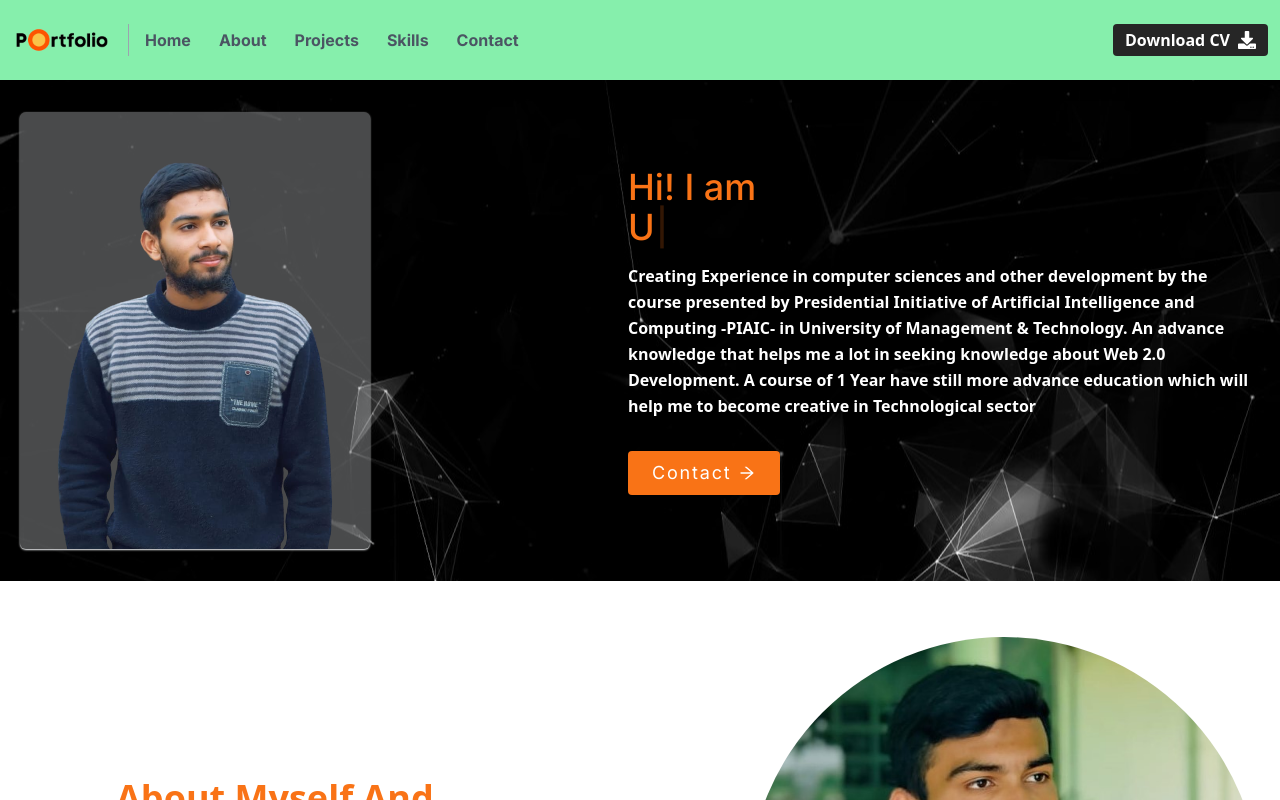
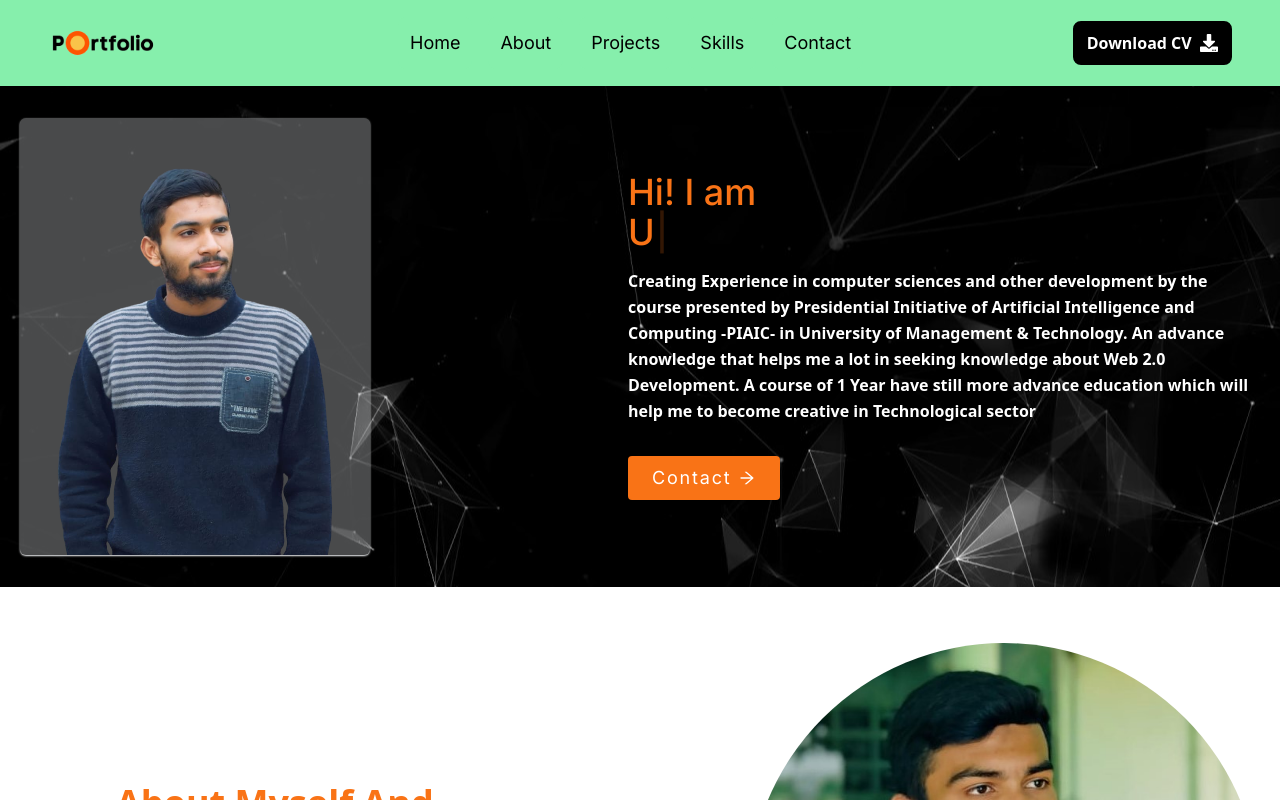
Before and after one commit to m-anas44/my-portfolio, a Next.js app: page / in a window 1280 px wide. Shown: the top 800 px of the page. Built offline with nearby package versions, Linux system fonts and the light colour scheme.

Commit message:
new NavBar

```diff
--- a/src/app/components/navbar.tsx
+++ b/src/app/components/navbar.tsx
@@ -1,49 +1,76 @@
+"use client";
 import Image from 'next/image';
 import Link from 'next/link';
-import React from 'react'
+import React, { useState } from 'react'
 import { FaDownload } from 'react-icons/fa';
 import logo from '/public/assets/images/logo-p.png'
+import { AiOutlineClose, AiOutlineMenu } from 'react-icons/ai';
 
 const Navbar = () => {
+    const [isOpen, setIsOpen] = useState(false)
     return (
-        <div className='bg-green-300 z-50 sticky top-0 shadow-lg'>
-            <header className="text-gray-600 body-font">
-                <div className="container mx-auto flex flex-wrap p-3 flex-col md:flex-row items-center">
-                    <a className="flex title-font font-medium items-center text-gray-900 mb-4 md:mb-0">
+        <nav className='flex justify-between items-center flex-wrap text-white bg-green-300 shadow-lg sticky top-0
+    z-50 px-8 lg:px-12 py-3'>
+
+            <Link href={"/"} className="flex flex-row items-center select-none lg:mr-60">
                 <Image
                     src={logo}
                     alt='Logo'
-                            width={100}
-                            height={100}
+                    width={110}
+                    height={110}
                 />
-                    </a>
-                    <nav className="md:mr-auto md:ml-4 md:py-1 md:pl-4 md:border-l md:border-gray-400 font-bold flex flex-wrap items-center text-base justify-center">
-                        <Link href={"#"} className="mr-7 hover:border-b-2 border-black hover:text-gray-900">
+            </Link>
+            <div className='block lg:hidden'>
+                <button type="button" onClick={() => { setIsOpen(!isOpen) }}>
+                    <AiOutlineMenu className={`fill-current text-[32px] border-2 border-black rounded-md p-1 text-black ${isOpen ? "hidden" : "block"}`} />
+                    <AiOutlineClose className={`fill-current text-[32px] border-2 border-black rounded-md p-1 text-black ${isOpen ? "block" : "hidden"}`} />
+                </button>
+            </div>
+            {/* LINKS to show and hide font-bold text-red-500  */}
+            <div className={`block flex-grow justify-between lg:flex lg:items-center
+      lg:w-auto w-full text-white
+       ${isOpen ? "flex flex-col bg-green-900 opacity-80 rounded-lg mt-5" : "hidden"}`}>
+
+                <ul className="text-sm m-3 lg:m-0 text-center lg:items-center lg:flex gap-x-4 gap-y-3">
+                    <li>
+                        <Link href={"#"} className='block lg:inline-block text-lg p-3 bg-black lg:bg-green-300 lg:text-black rounded-lg'>
                             Home
                         </Link>
-                        <Link href={"#About"} className="mr-7 hover:border-b-2 border-black hover:text-gray-900">
+                    </li>
+                    <li>
+                        <Link href={"#About"} className='block lg:inline-block text-lg p-3 bg-black lg:bg-green-300 lg:text-black rounded-lg'>
                             About
                         </Link>
-                        <Link href={"#Projects"} className="mr-7 hover:border-b-2 border-black hover:text-gray-900">
+                    </li>
+                    <li>
+                        <Link href={"#Projects"} className='block lg:inline-block text-lg p-3 bg-black lg:bg-green-300 lg:text-black rounded-lg'>
                             Projects
                         </Link>
-                        <Link href={"#Skills"} className="mr-7 hover:border-b-2 border-black hover:text-gray-900">
+                    </li>
+                    <li>
+                        <Link href={"#Skills"} className='block lg:inline-block text-lg p-3 bg-black lg:bg-green-300 lg:text-black rounded-lg'>
                             Skills
                         </Link>
-
-                        <Link href={"#Contact"} className="mr-7 hover:border-b-2 border-black hover:text-gray-900">
+                    </li>
+                    <li>
+                        <Link href={"#Contact"} className='block lg:inline-block text-lg p-3 bg-black lg:bg-green-300 lg:text-black rounded-lg'>
                             Contact
                         </Link>
-                    </nav>
-                    <a href="/assets/my-cv/CV.pdf" target='_blank'>
-                        <button className="text-white inline-flex items-center bg-neutral-800 border-0 py-1 px-3 focus:outline-none hover:bg-black hover:text-white rounded text-base mt-4 md:mt-0 font-sans font-semibold">
-                            Download CV
-                            <FaDownload className="text-lg ml-2" />
+                    </li>
+                </ul>
+
+                {/* Download Button*/}
+
+
+                <a href="/assets/my-cv/CV.pdf" target='_blank' className={`${isOpen ? "p-[12px] w-full" : "block"}`}>
+                    <button className="flex justify-center items-center w-full border-2 border-black py-2 px-3
+                    focus:outline-none text-black rounded-lg font-sans bg-white lg:bg-black lg:text-white font-bold">
+                        Download CV &nbsp;
+                        <FaDownload className="text-lg inline-block" />
                     </button>
                 </a>
             </div>
-            </header>
-        </div>
+        </nav>
     )
 }
 
```
Lines whose indentation alone changed are shown as unchanged.
